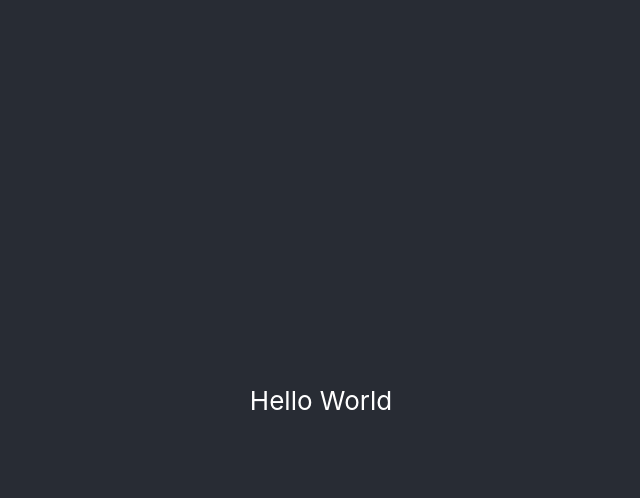
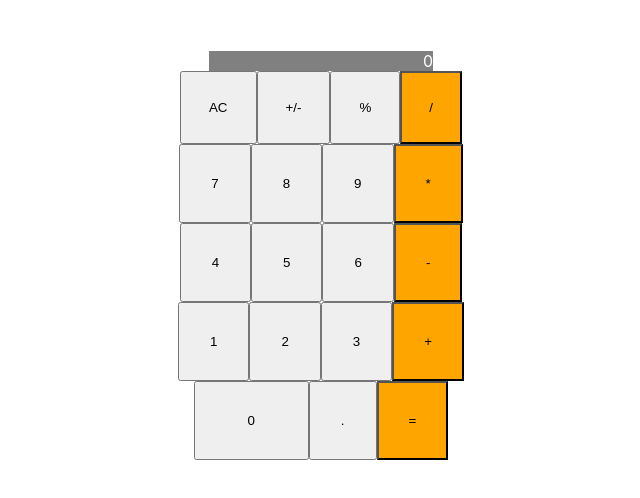
Before and after one commit to paulshaun-kdtk/React_Math_Magicians, a React (Create React App) app: page / in a window 1280 px wide. Shown: the top 498 px of the page, without its empty margins (319-959 px from the left). Built offline with nearby package versions, Linux system fonts and the light colour scheme.

Commit message:
Day 2 proj

```diff
--- a/src/App.css
+++ b/src/App.css
@@ -1,39 +1,7 @@
 .App {
   text-align: center;
-}
-
-.App-logo {
-  height: 40vmin;
-  pointer-events: none;
-}
-
-@media (prefers-reduced-motion: no-preference) {
-  .App-logo {
-    animation: App-logo-spin infinite 20s linear;
-  }
-}
-
-.App-header {
-  background-color: #282c34;
-  min-height: 100vh;
-  display: flex;
-  flex-direction: column;
-  align-items: center;
-  justify-content: center;
-  font-size: calc(10px + 2vmin);
-  color: white;
 }
 
 .App-link {
   color: #61dafb;
 }
-
-@keyframes App-logo-spin {
-  from {
-    transform: rotate(0deg);
-  }
-
-  to {
-    transform: rotate(360deg);
-  }
-}
--- a/src/App.js
+++ b/src/App.js
@@ -1,14 +1,13 @@
 import './App.css';
+import Calculator from './components/Calculator';
 
 function App() {
   return (
     <div className="App">
-      <header className="App-header">
-        <p>
-          Hello World
-        </p>
 
-      </header>
+      <div className="Calculator">
+        <Calculator />
+      </div>
     </div>
   );
 }
--- /dev/null
+++ b/src/components/Button.js
@@ -0,0 +1,11 @@
+import React from 'react';
+import './ButtonStyles.css';
+
+const Button = ({ value, isSymbol }) => {
+  const style = isSymbol ? { backgroundColor: 'orange' } : null;
+  return (
+    <button className="Numbers" style={style}>{value}</button>
+  );
+};
+
+export default Button;
--- /dev/null
+++ b/src/components/ButtonStyles.css
@@ -0,0 +1,27 @@
+.Numbers {
+  padding: 30px;
+}
+
+.Other > button {
+  padding: 27px;
+}
+
+#zeroBtn {
+  padding: 30px;
+  width: 9%;
+}
+
+.Header {
+  background-color: gray;
+  color: white;
+  width: 17.5%;
+  height: 12%;
+  display: flex;
+  justify-content: flex-end;
+  margin: auto;
+  z-index: 2;
+}
+
+.Calculator {
+  margin-top: 4%;
+}
--- /dev/null
+++ b/src/components/Calculator.js
@@ -0,0 +1,50 @@
+import React from 'react';
+import Button from './Button';
+import Header from './CalculatorHeader';
+import './ButtonStyles.css';
+
+// end imports
+
+function renderButton(i) {
+  const symbols = ['/', '*', '-', '+', '='];
+  return <Button value={i} isSymbol={symbols.includes(i.toString())} />;
+}
+
+function Calculator() {
+  return (
+    <div className="Calculator">
+      <Header />
+      <div className="Other">
+        {renderButton('AC')}
+        {renderButton('+/-')}
+        {renderButton('%')}
+        {renderButton('/')}
+      </div>
+      <div>
+        {renderButton(7)}
+        {renderButton(8)}
+        {renderButton(9)}
+        {renderButton('*')}
+      </div>
+      <div>
+        {renderButton(4)}
+        {renderButton(5)}
+        {renderButton(6)}
+        {renderButton('-')}
+      </div>
+      <div>
+        {renderButton(1)}
+        {renderButton(2)}
+        {renderButton(3)}
+        {renderButton('+')}
+      </div>
+      <div className="Other2">
+        <button id="zeroBtn">0</button>
+        {renderButton('.')}
+        {renderButton('=')}
+      </div>
+    </div>
+  );
+}
+
+export default Calculator;
--- /dev/null
+++ b/src/components/CalculatorHeader.js
@@ -0,0 +1,12 @@
+import React from 'react';
+import './ButtonStyles.css';
+
+function Header() {
+  return (
+    <div className="Header">
+      <span>0 </span>
+    </div>
+  );
+}
+
+export default Header;
```
Also changed, not shown: 1 other file (tests, documents, lock files or other folders).
